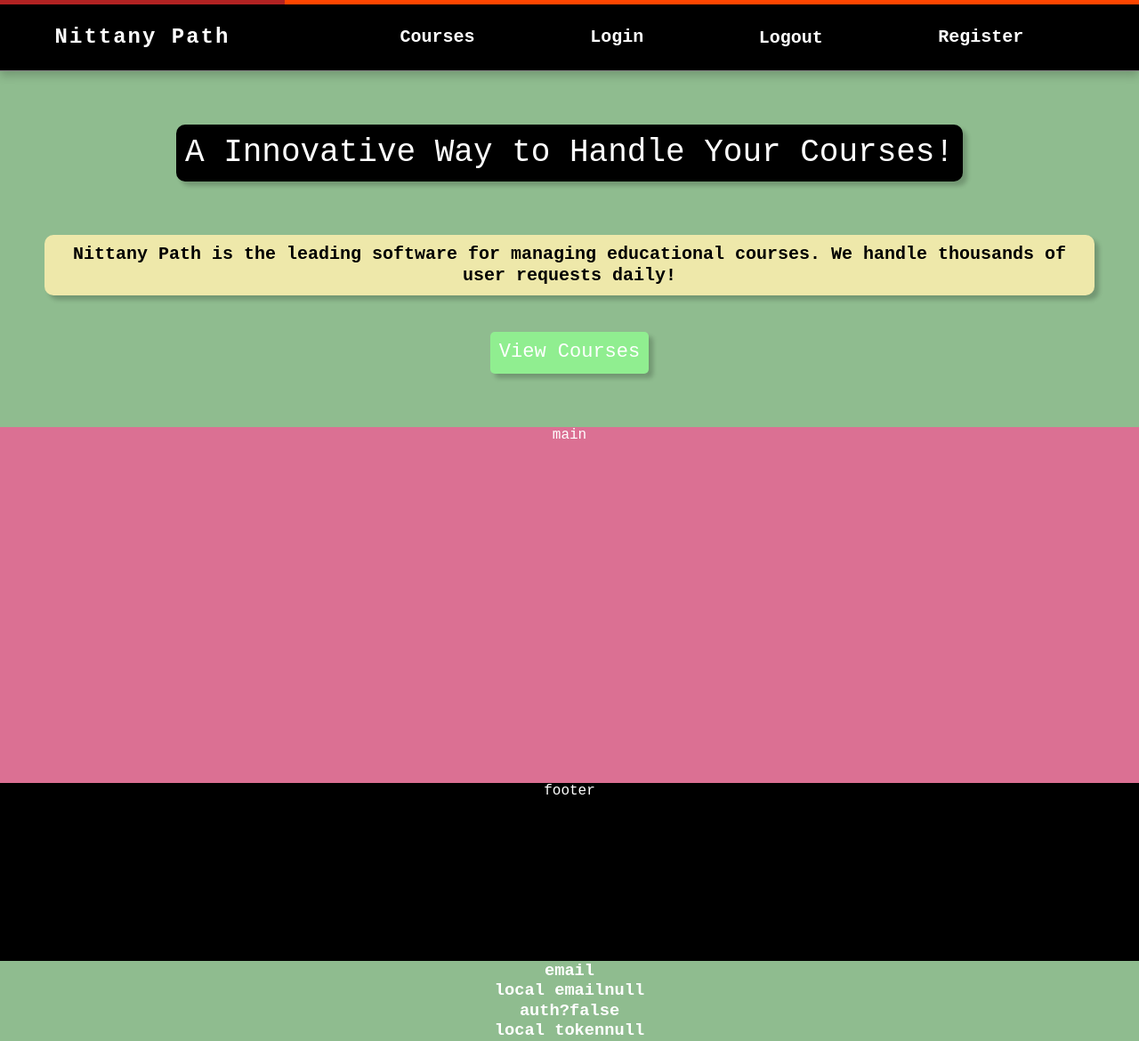
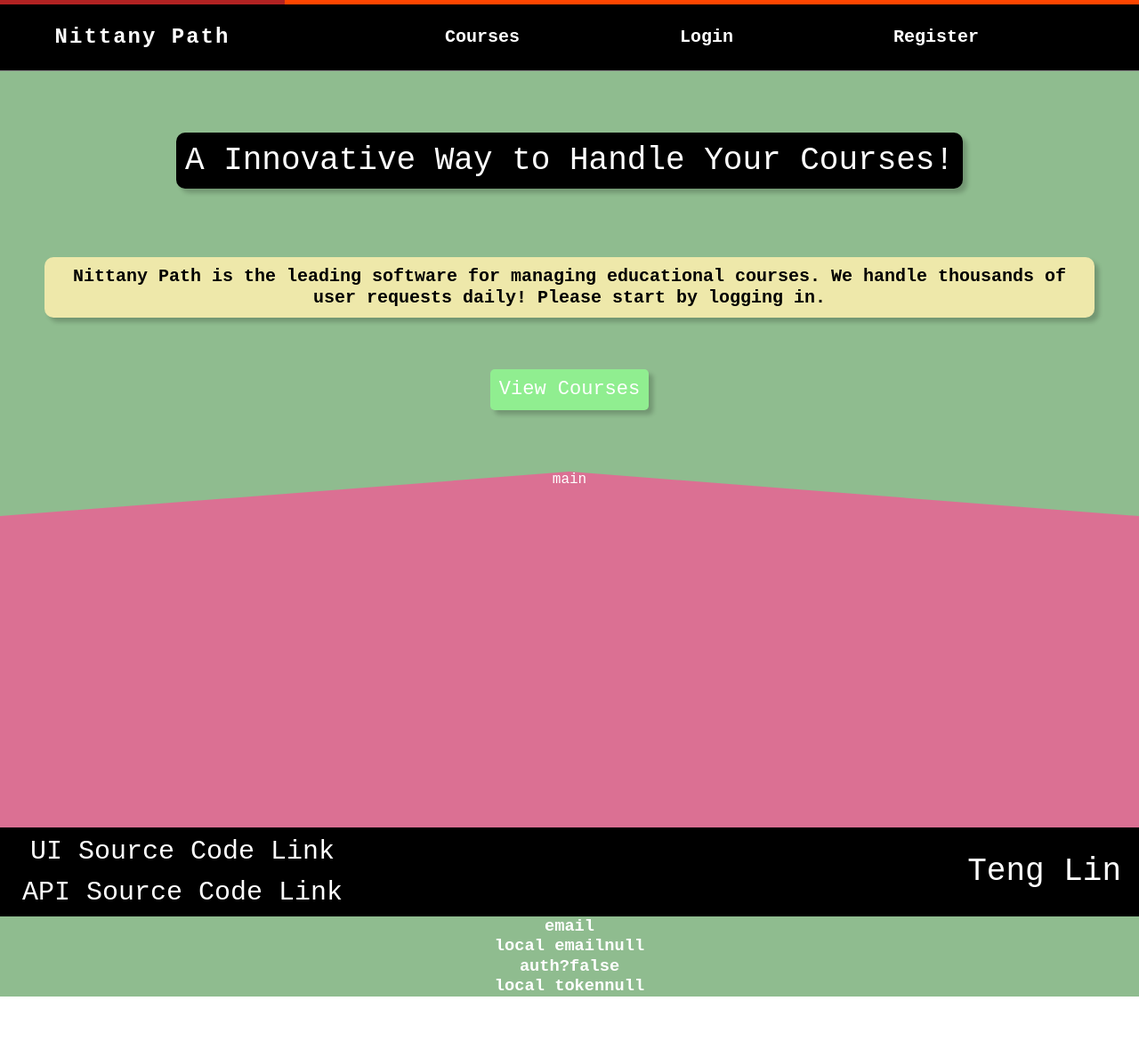
Before and after one commit to flaskur/nittany_path, a React (Create React App) app: page / in a window 1280 px wide. Shown: the whole page at 89% size. After the commit the page ends 1120 px from the top, so only its background shows below. Built offline with nearby package versions, Linux system fonts and the light colour scheme.

Commit message:
changed params to include section, other miscellaneous changes

```diff
--- a/src/App.js
+++ b/src/App.js
@@ -1,6 +1,6 @@
 import React from 'react';
 import './App.scss';
-import { Switch, Route } from 'react-router-dom';
+import { Switch, Route, Redirect } from 'react-router-dom';
 
 import Assignments from './components/assignments/Assignments';
 import Course from './components/course/Course';
@@ -28,7 +28,7 @@ const App = function() {
 
 	return (
 		<div className="app">
-			<Navbar setEmail={setEmail} setIsAuth={setIsAuth} />
+			<Navbar setEmail={setEmail} isAuth={isAuth} setIsAuth={setIsAuth} />
 
 			<Switch>
 				<Route path="/" exact component={Home} />
@@ -37,15 +37,19 @@ const App = function() {
 
 				<Route path="/profile" exact component={Profile} />
 
-				<Route path="/courses" exact render={() => <Courses email={email} />} />
+				<Route
+					path="/courses"
+					exact
+					render={() => (isAuth ? <Courses email={email} /> : <Redirect to="/" />)}
+				/>
 
-				<Route path="/courses/:course" exact render={() => <Course />} />
+				<Route path="/courses/:course/:section" exact render={() => <Course />} />
 
-				<Route path="/courses/:course/forum" exact component={Forum} />
+				<Route path="/courses/:course/:section/forum" exact component={Forum} />
 
-				<Route path="/courses/:course/assignments" exact component={Assignments} />
+				<Route path="/courses/:course/:section/assignments" exact component={Assignments} />
 
-				<Route path="/courses/:course/grades" exact component={Grades} />
+				<Route path="/courses/:course/:section/grades" exact component={Grades} />
 			</Switch>
 
 			{/* inline elements have no padding, etc. */}
--- a/src/components/assignments/Assignments.js
+++ b/src/components/assignments/Assignments.js
@@ -3,12 +3,14 @@ import './Assignments.scss';
 import { useParams } from 'react-router-dom';
 
 const Assignments = function() {
-	const { course } = useParams();
+	const { course, section } = useParams();
 
 	return (
 		<div className="assignments">
 			<h2>assignments page</h2>
-			<h3>{course}</h3>
+			<h3>
+				Course: {course} Section: {section}
+			</h3>
 		</div>
 	);
 };
--- a/src/components/course/Course.js
+++ b/src/components/course/Course.js
@@ -3,20 +3,20 @@ import './Course.scss';
 import { useParams, Link } from 'react-router-dom';
 
 const Course = function() {
-	const { course } = useParams();
+	const { course, section } = useParams();
 
 	return (
 		<div className="course">
 			<p className="course__title">{course}</p>
 
 			<div className="course__wrapper">
-				<Link className="course__link" to={`/courses/${course}/assignments`}>
+				<Link className="course__link" to={`/courses/${course}/${section}/assignments`}>
 					<p>Assignments</p>
 				</Link>
-				<Link className="course__link" to={`/courses/${course}/grades`}>
+				<Link className="course__link" to={`/courses/${course}/${section}/grades`}>
 					<p>Grades</p>
 				</Link>
-				<Link className="course__link" to={`/courses/${course}/forum`}>
+				<Link className="course__link" to={`/courses/${course}/${section}/forum`}>
 					<p>Forum</p>
 				</Link>
 			</div>
--- a/src/components/coursecard/CourseCard.js
+++ b/src/components/coursecard/CourseCard.js
@@ -6,6 +6,7 @@ const CourseCard = function({ course }) {
 	// destructure all the course information b/c it's an object
 	const {
 		course_id: courseId,
+		sec_no: sectionNumber,
 		course_name: courseName,
 		course_description: courseDescription,
 		late_drop_deadline: lateDropDeadline,
@@ -20,15 +21,16 @@ const CourseCard = function({ course }) {
 				<p className="coursecard__title">{courseId}</p>
 				<p>{courseName}</p>
 				<p>{courseDescription}</p>
+				<p>Section {sectionNumber}</p>
 			</div>
 			<div className="coursecard__middle">
-				<p>{lateDropDeadline}</p>
+				<p>Deadline {lateDropDeadline}</p>
 				<p>{professorEmail}</p>
 				<p>{professorName}</p>
 				<p>{officeAddress}</p>
 			</div>
 			<div className="coursecard__right">
-				<Link className="coursecard__link" to={`/courses/${courseId}`}>
+				<Link className="coursecard__link" to={`/courses/${courseId}/${sectionNumber}`}>
 					<p>Continue</p>
 				</Link>
 			</div>
--- a/src/components/courses/Courses.js
+++ b/src/components/courses/Courses.js
@@ -16,7 +16,9 @@ const Courses = function({ email }) {
 				.then((response) => response.json())
 				.then((data) => {
 					setCourses(data);
-					setIsStudent(true);
+					if (data.length !== 0) {
+						setIsStudent(true);
+					}
 				})
 				.catch((error) => {
 					console.log(error);
@@ -37,7 +39,7 @@ const Courses = function({ email }) {
 						return <CourseCard key={course.course_id} course={course} />;
 					})
 				) : (
-					<h2>you are not a student</h2>
+					<p className="courses__error">You Do Not Have Enrolled Courses</p>
 				)}
 			</div>
 			<h2>{email}</h2>
--- a/src/components/courses/Courses.scss
+++ b/src/components/courses/Courses.scss
@@ -16,6 +16,10 @@
 		justify-content: space-evenly;
 		align-items: center;
 		box-shadow: 5px 5px 5px 0 rgba(0, 0, 0, 0.2);
+
+		& .courses__error {
+			color: red;
+		}
 	}
 
 	& .courses__title {
--- a/src/components/forum/Forum.js
+++ b/src/components/forum/Forum.js
@@ -3,12 +3,14 @@ import './Forum.scss';
 import { useParams } from 'react-router-dom';
 
 const Forum = function() {
-	const { course } = useParams();
+	const { course, section } = useParams();
 
 	return (
 		<div className="forum">
 			<h2>forum page</h2>
-			<h3>{course}</h3>
+			<h3>
+				Course: {course} Section: {section}
+			</h3>
 		</div>
 	);
 };
--- a/src/components/grades/Grades.js
+++ b/src/components/grades/Grades.js
@@ -3,12 +3,14 @@ import './Grades.scss';
 import { useParams } from 'react-router-dom';
 
 const Grades = function() {
-	const { course } = useParams();
+	const { course, section } = useParams();
 
 	return (
 		<div className="grades">
 			<h2>grades page</h2>
-			<h3>{course}</h3>
+			<h3>
+				Course: {course} Section: {section}
+			</h3>
 		</div>
 	);
 };
--- a/src/components/home/Home.js
+++ b/src/components/home/Home.js
@@ -9,7 +9,7 @@ const Home = function() {
 				<p className="home__header--title">A Innovative Way to Handle Your Courses!</p>
 				<p className="home__header--text">
 					Nittany Path is the leading software for managing educational courses. We handle thousands of user
-					requests daily!
+					requests daily! Please start by logging in.
 				</p>
 
 				{/* Button should be conditionally rendered, based on login state. */}
@@ -23,7 +23,18 @@ const Home = function() {
 			</div>
 
 			<div className="home__footer">
-				<p>footer</p>
+				<div className="home__footer--left">
+					<a href="https://github.com/flaskur/nittany_path" target="_blank" rel="noopener noreferrer">
+						UI Source Code Link
+					</a>
+					<a href="https://github.com/flaskur/nittany_path_api" target="_blank" rel="noopener noreferrer">
+						API Source Code Link
+					</a>
+				</div>
+
+				<div className="home__footer--right">
+					<p className="home__footer--name">Teng Lin</p>
+				</div>
 			</div>
 		</div>
 	);
--- a/src/components/home/Home.scss
+++ b/src/components/home/Home.scss
@@ -3,14 +3,17 @@
 	flex-direction: column;
 
 	& .home__header {
-		height: 400px;
+		height: 500px;
 		padding: 50px;
 		color: black;
+		background-color: darkseagreen;
 
 		display: flex;
 		flex-direction: column;
 		justify-content: space-around;
 		align-items: center;
+		clip-path: polygon(0% 0%, 100% 0%, 100% 100%, 50% 90%, 0% 100%);
+		margin-bottom: -50px;
 
 		& .home__header--title {
 			font-size: 36px;
@@ -39,6 +42,7 @@
 			font-size: 22px;
 			text-decoration: none;
 			box-shadow: 5px 5px 5px 0 rgba(0, 0, 0, .2);
+			margin-bottom: 50px;
 
 			&:hover {
 				text-decoration: underline;
@@ -54,6 +58,38 @@
 
 	& .home__footer {
 		background-color: black;
-		height: 200px;
+		height: 100px;
+
+		display: flex;
+		justify-content: space-between;
+		align-items: center;
+		padding: 20px;
+
+		color: white;
+
+		& .home__footer--left {
+			display: flex;
+			flex-direction: column;
+			justify-content: space-around;
+			align-items: center;
+
+			& a {
+				text-decoration: none;
+				color: white;
+				padding: 5px;
+				font-size: 30px;
+			}
+
+			& a:hover {
+				text-decoration: underline;
+				cursor: pointer;
+			}
+		}
+
+		& .home__footer--right {
+			& .home__footer--name {
+				font-size: 36px;
+			}
+		}
 	}
 }
--- a/src/components/login/Login.js
+++ b/src/components/login/Login.js
@@ -1,10 +1,13 @@
 import React from 'react';
 import './Login.scss';
+import { useHistory } from 'react-router-dom';
 
 const Login = function({ setEmail, setIsAuth }) {
 	const [ emailInput, setEmailInput ] = React.useState('');
 	const [ passwordInput, setPasswordInput ] = React.useState('');
 	const [ errorMessage, setErrorMessage ] = React.useState('');
+
+	const history = useHistory();
 
 	const handleFormSubmit = async function(event) {
 		event.preventDefault();
@@ -44,6 +47,8 @@ const Login = function({ setEmail, setIsAuth }) {
 
 		setEmailInput('');
 		setPasswordInput('');
+
+		history.push('/');
 	};
 
 	const handleInputChange = function(event) {
@@ -71,7 +76,7 @@ const Login = function({ setEmail, setIsAuth }) {
 						<label className="login__email--label">Enter Email: </label>
 						<input
 							className="login__input"
-							type="text"
+							type="email"
 							name="email"
 							value={emailInput}
 							placeholder="email"
--- a/src/components/navbar/Navbar.js
+++ b/src/components/navbar/Navbar.js
@@ -2,7 +2,7 @@ import React from 'react';
 import './Navbar.scss';
 import { Link } from 'react-router-dom';
 
-const Navbar = function({ setEmail, setIsAuth }) {
+const Navbar = function({ setEmail, isAuth, setIsAuth }) {
 	// This should remove all auth information from local storage, change state to not authorized, and redirect to the homepage. Do I need a fetch request?
 	const handleLogoutClick = function() {
 		console.log('logout was triggered');
@@ -28,13 +28,15 @@ const Navbar = function({ setEmail, setIsAuth }) {
 					Courses
 				</Link>
 
-				<Link to="/login" className="navbar__right--link">
-					Login
-				</Link>
-
-				<button className="navbar__right--button" onClick={handleLogoutClick}>
-					Logout
-				</button>
+				{isAuth ? (
+					<button className="navbar__right--button" onClick={handleLogoutClick}>
+						Logout
+					</button>
+				) : (
+					<Link to="/login" className="navbar__right--link">
+						Login
+					</Link>
+				)}
 
 				<Link to="/register" className="navbar__right--link">
 					Register
```
